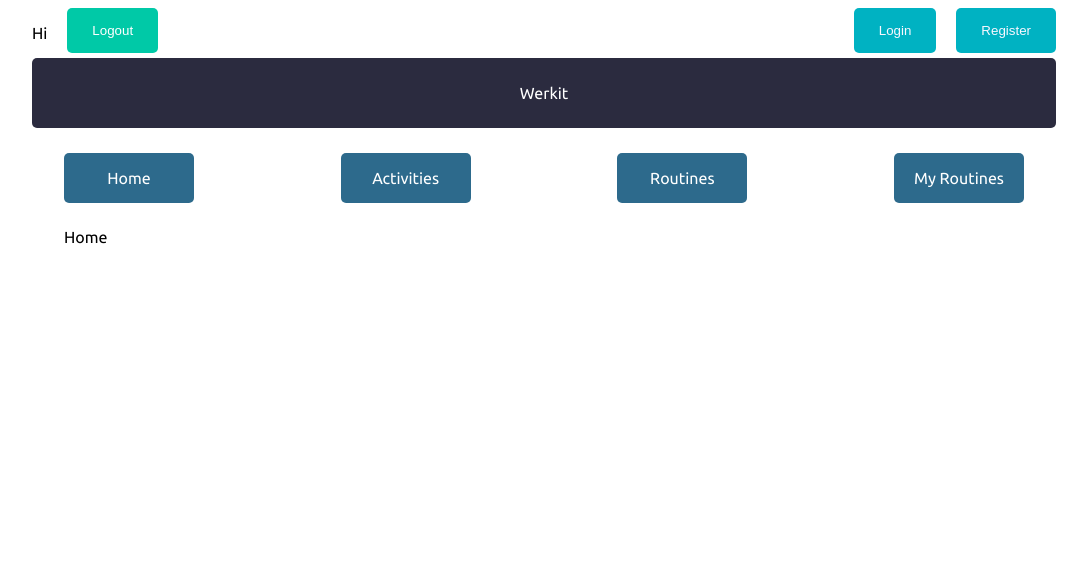
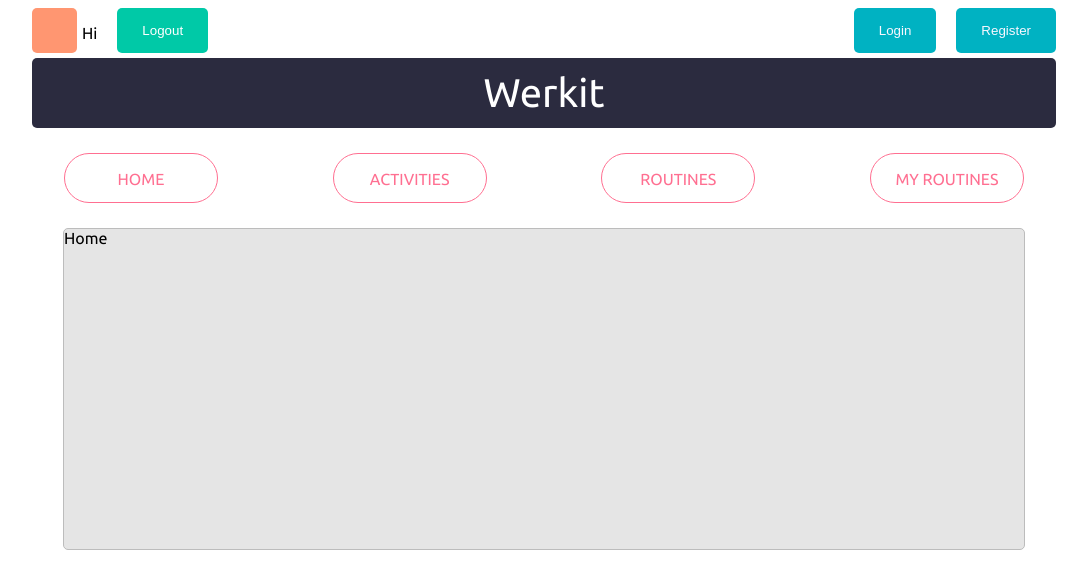
Before and after one commit to Kristyvdm2020/FitnessTracker-frontend, a React app: page / in a window 1280 px wide. Shown: the whole page, without its empty margins (96-1183 px from the left). Built offline with nearby package versions, Linux system fonts and the light colour scheme; no server answers.

Commit message:
css btn styling and animation

```diff
--- a/assets/styles.css
+++ b/assets/styles.css
@@ -37,6 +37,15 @@ body {
   align-items: center;
 }
 
+.icon {
+  height: 45px;
+  width: 45px;
+  margin-bottom: 5px;
+  margin-right: 5px;
+  background-color:#FF9671;
+  border-radius: 5px;
+}
+
 .logo {
   width: 80vw;
   height: 70px;
@@ -48,6 +57,7 @@ body {
 }
 
 div.logo p {
+  font-size: 40px;
   margin: 0px;
   display: flex;
   height: 70px;
@@ -92,21 +102,33 @@ nav {
 }
 
 nav a {
-  border-radius: 5px;
-  background-color: #2D6A8C;
-  color: white;
+  border-radius: 50px;
+  border: 1px solid #FF6F91;
+  background-color: #ffffff;
+  color:  #FF6F91;
   padding: 1rem;
-  width: 98px;
-  text-decoration: none
+  width: 120px;
+  text-decoration: none;
+  transition: 0.3s;
+
 }
 
+nav a:hover {
+  background-color: #FF6F91;
+  color: white;
+  box-shadow: 2px 5px 2px 1px rgb(233, 233, 233);
+}
+
+/*----- Main Body -----*/
+
 .body-container {
+  list-style-type: none;
   margin-top: 25px;
   width: 75vw;
   min-height: 40vh;
   border-radius: 5px;
-  /* background-color: #D5CABD; */
-  /* border: 1px solid black; */
+  background-color: #e5e5e5;
+  border: 1px solid #bcbcbc;
 }
 
 /*----- Activities -----*/
--- a/src/index.js
+++ b/src/index.js
@@ -58,7 +58,7 @@ const App = ()=> {
       <header>
         <div className='top-container'>
           <div className='user-display'>
-            <p>Hi {user.username}</p><button className='logout-btn'>Logout</button>
+            <div className='icon'></div><p>Hi {user.username}</p><button className='logout-btn'>Logout</button>
           </div>
           <div className='login-register'>
             <Link to='/Login'><button className='login-btn'>Login</button></Link>
@@ -70,10 +70,10 @@ const App = ()=> {
               <p>Werkit</p>
             </div>
           <nav>
-            <Link to='/'>Home</Link>
-            <Link to='/Activities'>Activities</Link>
-            <Link to='/Routines'>Routines</Link>
-            <Link to='/MyRoutines'>My Routines</Link>
+            <Link to='/'>HOME</Link>
+            <Link to='/Activities'>ACTIVITIES</Link>
+            <Link to='/Routines'>ROUTINES</Link>
+            <Link to='/MyRoutines'>MY ROUTINES</Link>
 
           </nav>
         </div>
```
